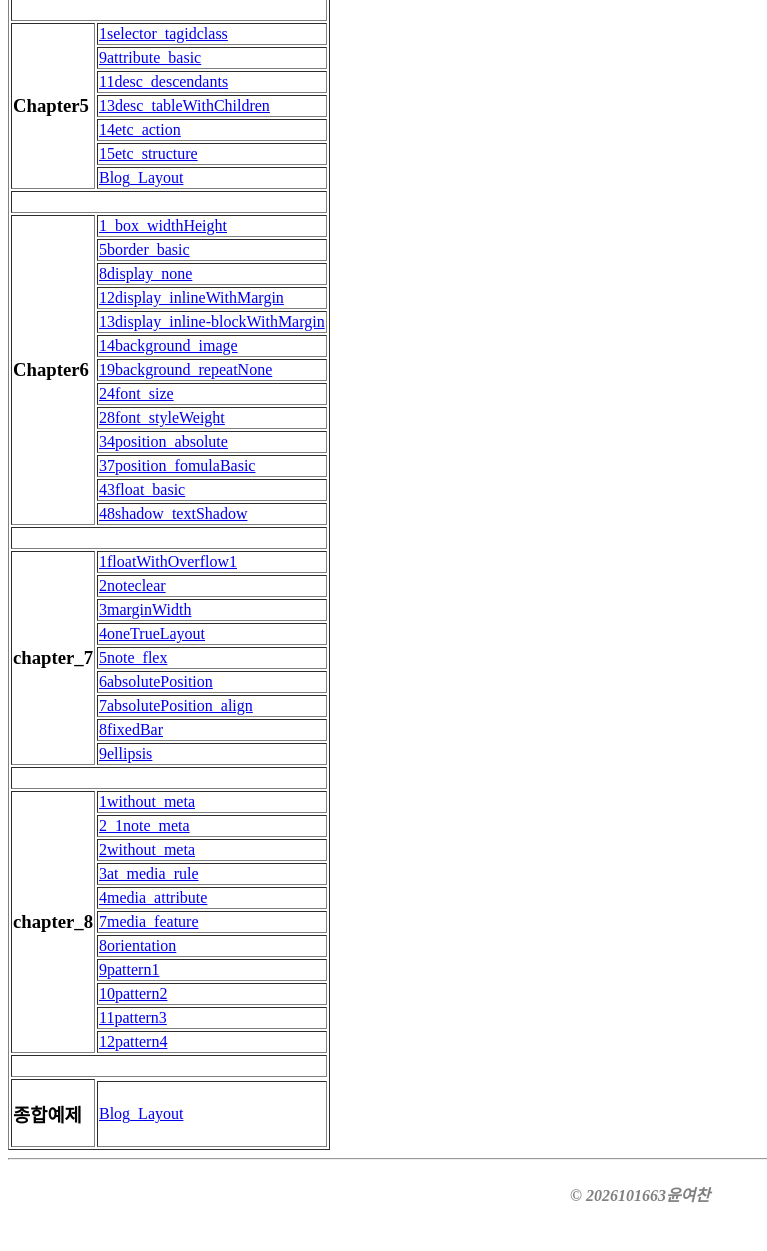
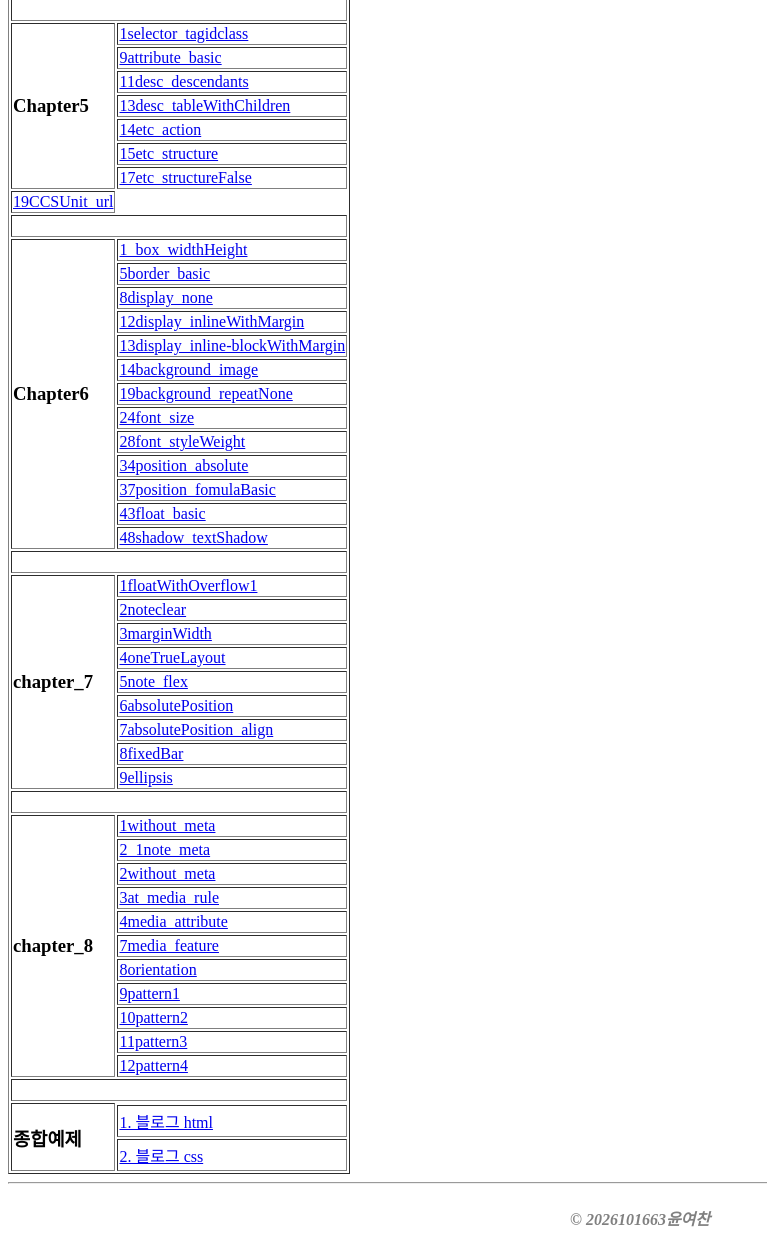
Before and after one commit to yeochan-yoon1/wer26-2-a07, a plain HTML site: page index.html in a window 1280 px wide. Shown: the part 641-1892 px from the top of the page, without its empty margins (0-767 px from the left). Before the commit the page ends 1868 px from the top, so only its background shows below. Drawn offline with Linux system fonts and the light colour scheme.

Commit message:
Update index.html

```diff
--- a/index.html
+++ b/index.html
@@ -75,7 +75,8 @@
         <tr><td class="select"><a href="Chapter5/13desc_tableWithChildren.html">13desc_tableWithChildren</a></td></tr>
         <tr><td class="select"><a href="Chapter5/14etc_action.html">14etc_action</a></td></tr>
         <tr><td class="select"><a href="Chapter5/15etc_structure.html">15etc_structure</a></td></tr>
-        <tr><td class="select"><a href="Chapter5/Blog_layout.html">Blog_Layout</a></td></tr>
+        <tr><td class="select"><a href="Chapter5/17etc_structureFalse.html">17etc_structureFalse</a></td></tr>
+        <tr><td class="select"><a href="Chapter5/19CCSUnit_url.html">19CCSUnit_url</a></td></tr>
 
         <tr><td colspan="2">&nbsp;</td></tr>
 
@@ -131,9 +132,10 @@
         <tr><td colspan="2">&nbsp;</td></tr>
 
         <tr>
-            <td rowspan="2"><h3>종합예제</h3></td>
-            <tr><td class="select"><a href="Chapter5/Blog_layout.html">Blog_Layout</a></td></tr>
+            <td rowspan="3"><h3>종합예제</h3></td>
+            <tr><td class="select"><a href="Examples/Blog_layout.html">1. 블로그 html</a></td></tr>
         </tr>
+        <tr><td class="select"><a href="Examples/blog_css.html">2. 블로그 css</a></td></tr>
     </table>
 
     <footer>
```
